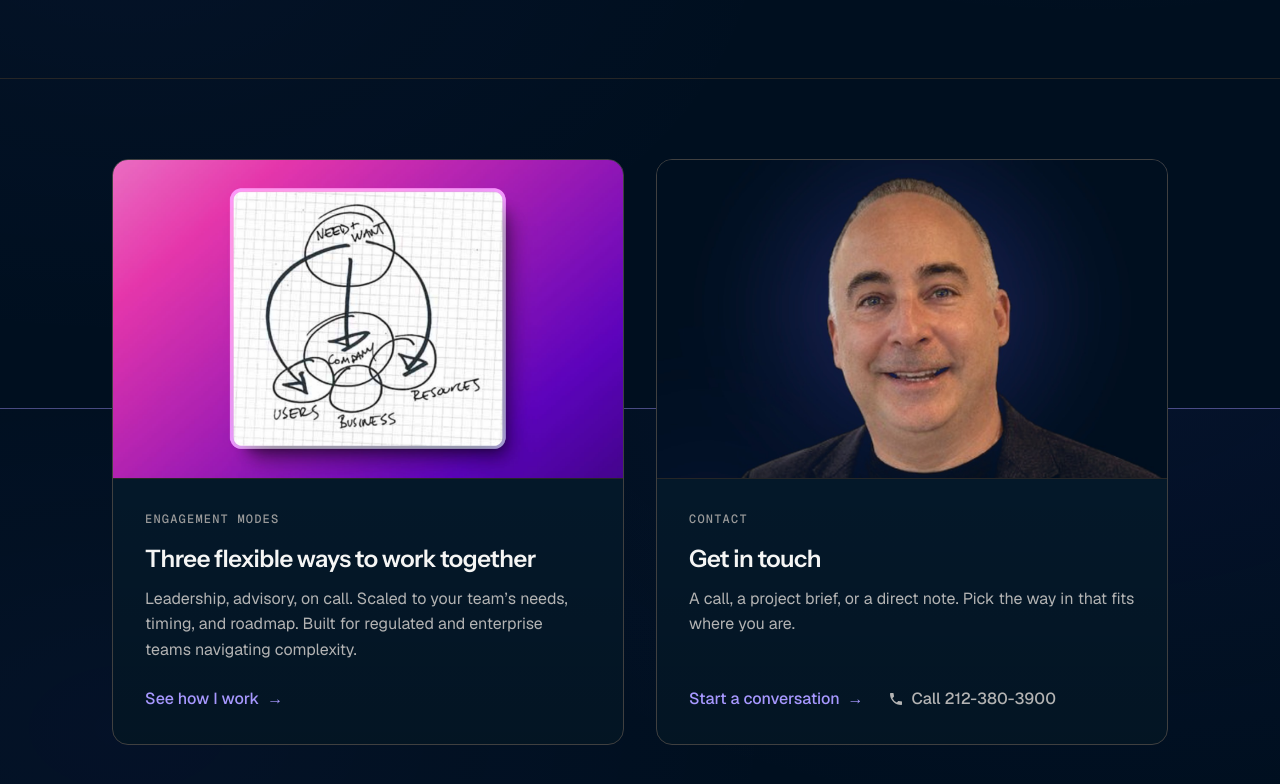
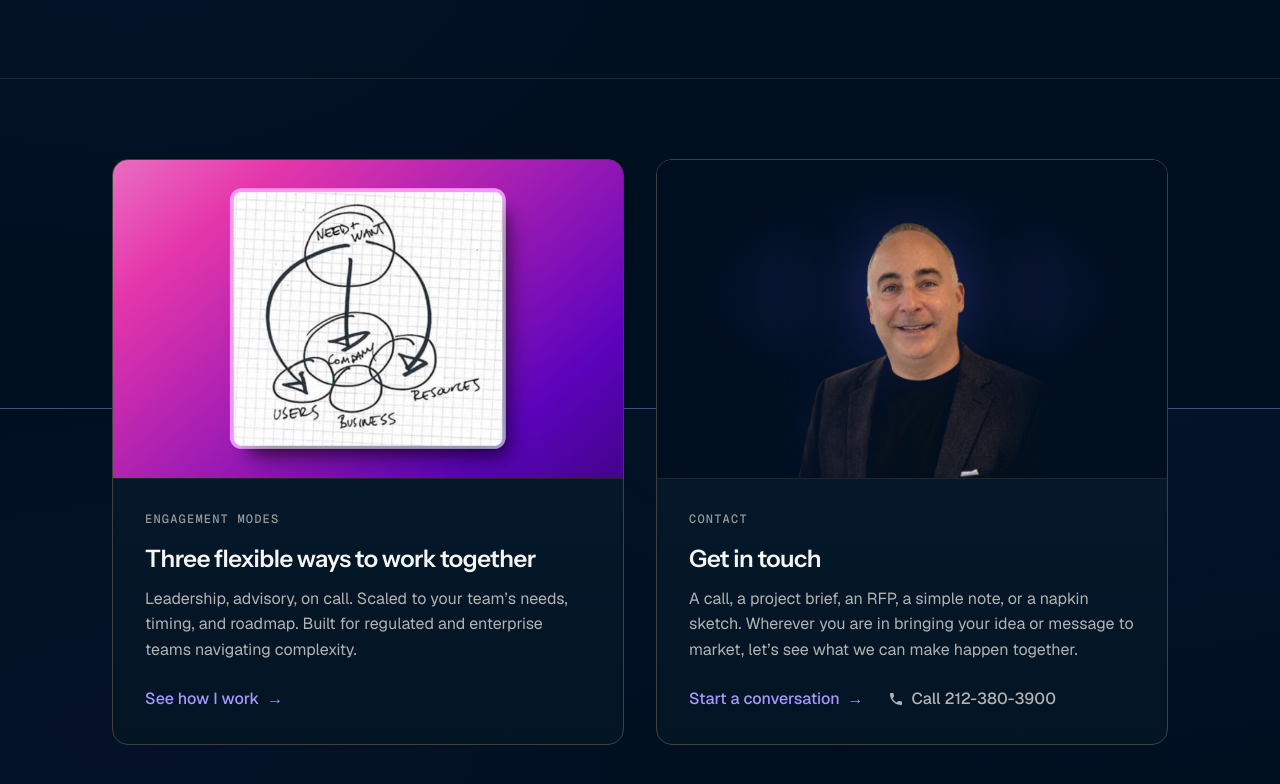
Before and after one commit to ShawnCapizzi/shawncapizzi-com, a Next.js app: page /work in a window 1280 px wide. Shown: the part 2792-3576 px from the top of the page. Built offline with nearby package versions, Linux system fonts and the light colour scheme; no server answers.

Commit message:
Brand rule on titles and closing asks, smaller Get in touch portrait in an extended glow

```diff
--- a/app/globals.css
+++ b/app/globals.css
@@ -813,6 +813,58 @@ p + .hero-lead {
 }
 
 /* ============================================================
+   PORTRAIT CARD IMAGE (November 11, 2026, Shawn's call)
+   The Get in touch card's headshot (CTACards, imageFit
+   "portrait"; /work and /faq). It read loud and tight filling the
+   frame, so the photo sits smaller: a square at 86% of the frame's
+   height, bottom-centered so the shoulders rest on the frame's
+   edge, with air above. The photo's own blue glow is rebuilt as
+   the frame's background and spread 1.9x wider, so the atmosphere
+   fills the card, and the photo's sides and top fade into it, so
+   its square edge never shows.
+   The stops were sampled from headshot-2026-knockout.jpg: its glow
+   is centered 50% across and 32% down and reaches the page navy
+   44% of its width out. The frame's glow sits on the same center
+   (14% + 32% x 86% = 41.5% down) at the same vertical scale
+   (0.48 x 86% = 41.3% of the height); across, 1.9 x that in pixels
+   on a 16:10 frame is 49% of the width.
+   ============================================================ */
+
+.cta-portrait {
+  background:
+    radial-gradient(
+      ellipse 49% 41.3% at 50% 41.5%,
+      #0C183A 0%,
+      #0B1738 41.7%,
+      #091532 50%,
+      #06132D 58.3%,
+      #031228 66.7%,
+      #011024 75%,
+      #010F21 83.3%,
+      var(--color-bg-primary) 91.7%
+    ),
+    var(--color-bg-primary);
+}
+.cta-portrait__photo {
+  position: absolute;
+  bottom: 0;
+  left: 50%;
+  translate: -50% 0;
+  height: 86%;
+  aspect-ratio: 1 / 1;
+}
+.cta-portrait__photo img {
+  -webkit-mask-image:
+    linear-gradient(to right, transparent 0%, #000 22%, #000 78%, transparent 100%),
+    linear-gradient(to bottom, transparent 0%, #000 6%);
+  -webkit-mask-composite: source-in;
+  mask-image:
+    linear-gradient(to right, transparent 0%, #000 22%, #000 78%, transparent 100%),
+    linear-gradient(to bottom, transparent 0%, #000 6%);
+  mask-composite: intersect;
+}
+
+/* ============================================================
    UTILITY: brand gradient backdrop
    Used behind the hero portrait. The atmospheric glow.
    Section §2 of design system.
--- a/components/CTACards.tsx
+++ b/components/CTACards.tsx
@@ -54,10 +54,23 @@ export function CTACards({ cards }: { cards: string[] }) {
           >
             {item.image || item.thumb ? (
               <div
-                className={`relative ${item.imageAspect ?? "aspect-[16/10]"} overflow-hidden border-b border-border-subtle ${item.imageFit === "contain" ? "bg-black" : ""}`}
+                className={`relative ${item.imageAspect ?? "aspect-[16/10]"} overflow-hidden border-b border-border-subtle ${item.imageFit === "contain" ? "bg-black" : ""} ${item.imageFit === "portrait" ? "cta-portrait" : ""}`}
               >
                 {item.thumb === "book-reader" ? (
                   <BookReaderThumb />
+                ) : item.image && item.imageFit === "portrait" ? (
+                  // The headshot as a square at 86% of the frame's height,
+                  // bottom-centered; .cta-portrait paints the glow behind it
+                  // and fades its edges (app/globals.css).
+                  <div className="cta-portrait__photo">
+                    <Image
+                      src={item.image}
+                      alt={item.imageAlt ?? ""}
+                      fill
+                      className="object-cover transition-transform duration-500 group-hover:scale-[1.02]"
+                      sizes="(max-width: 768px) 55vw, 28vw"
+                    />
+                  </div>
                 ) : item.image ? (
                   <Image
                     src={item.image}
--- a/components/cta-cards-data.ts
+++ b/components/cta-cards-data.ts
@@ -37,14 +37,19 @@ export type CTACard = {
   imageAspect?: string;
   /**
    * How the image fills its container.
-   *   "cover" (default) — fills the container, cropping if needed.
-   *   "contain" — fits the entire image inside the container,
+   *   "cover" (default): fills the container, cropping if needed.
+   *   "contain": fits the entire image inside the container,
    *               letterboxing with black bars when the source image
    *               doesn't match the container's aspect ratio. Use for
    *               portrait headshots or compositions you don't want
    *               cropped.
+   *   "portrait": the navy knockout headshot, smaller in the frame:
+   *               a square at 86% of the frame's height, bottom-centered,
+   *               its sides and top fading into the photo's own glow,
+   *               which the frame extends across the card (.cta-portrait
+   *               in app/globals.css). Only for headshot-2026-knockout.
    */
-  imageFit?: "cover" | "contain";
+  imageFit?: "cover" | "contain" | "portrait";
   /**
    * Tailwind object-position class for the image. Defaults to
    * "object-center". A portrait cropped to the card's 16:10 frame anchors
@@ -175,15 +180,18 @@ export const CTA_CARDS: Record<string, CTACard> = {
     eyebrow: "Contact",
     title: "Get in touch",
     description:
-      "A call, a project brief, or a direct note. Pick the way in that fits where you are.",
+      "A call, a project brief, an RFP, a simple note, or a napkin sketch. Wherever you are in bringing your idea or message to market, let’s see what we can make happen together.",
     cta: "Start a conversation",
     href: "/contact",
     phone: "212-380-3900",
     // The navy knockout headshot (also the homepage hero and /about), so a
     // visitor sees who they would be talking to, and the card carries an
     // image like the card beside it instead of a hole (November 2026).
+    // November 11, 2026 (Shawn's call): it read loud and tight when the
+    // face filled the frame, so it sits smaller with air above, in an
+    // extended version of its own background glow.
     image: "/images/brand/headshot-2026-knockout.jpg",
     imageAlt: "Shawn Capizzi",
-    imagePosition: "object-[50%_8%]",
+    imageFit: "portrait",
   },
 };
```
Also changed, not shown: 1 other file (tests, documents, lock files or other folders).
